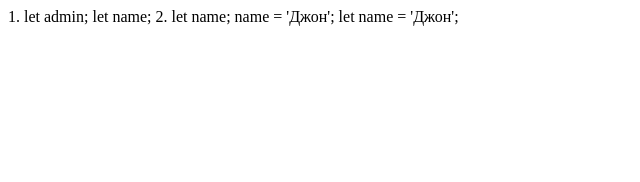
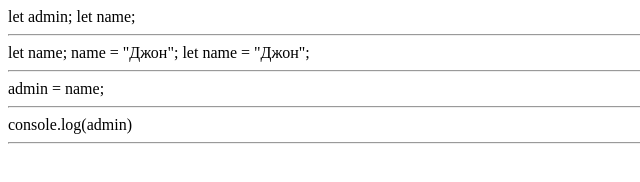
Before and after one commit to tamga05/JS_Homework_lesson15, a plain HTML site: page homework.html in a window 1280 px wide. Shown: the whole page, without its empty margins (0-640 px from the left). Drawn offline with Linux system fonts and the light colour scheme.

Commit message:
addition

```diff
--- a/homework.html
+++ b/homework.html
@@ -10,14 +10,26 @@
 
 <body>
 
-    1.
+    <!-- 1 -->
     let admin;
     let name;
+    <hr>
 
-    2.
+    <!-- 2 -->
     let name;
-    name = 'Джон';
-    let name = 'Джон';
+    name = "Джон";
+    let name = "Джон";
+    <hr>
+
+    <!-- 3 -->
+    admin = name;
+    <hr>
+
+    <!-- 4 -->
+    console.log(admin)
+    <hr>
+
+    <script type="text/javascript" src="./script.js"></script>
 
 </body>
 
--- /dev/null
+++ b/script.js
@@ -0,0 +1 @@
+alert('Hellow World!')
```
